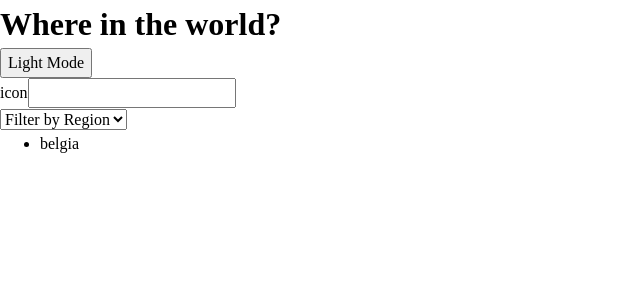
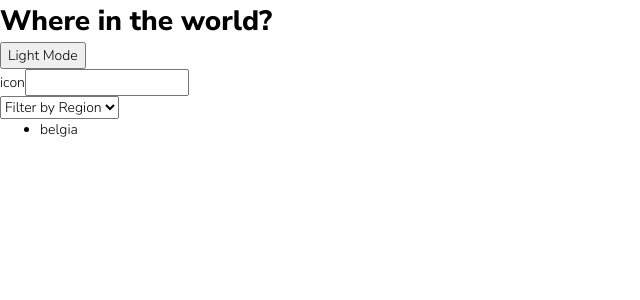
Before and after one commit to edo979/rest-countries-app, a React (Vite) app: page / in a window 1280 px wide. Shown: the top 300 px of the page, without its empty margins (0-640 px from the left). Built offline with nearby package versions, Linux system fonts and the light colour scheme.

Commit message:
add color and font

```diff
--- /dev/null
+++ b/src/sass/_vars.scss
@@ -0,0 +1,21 @@
+@import url('https://fonts.googleapis.com/css2?family=Nunito+Sans:wght@300;600;800&display=swap');
+
+:root {
+  --clr-dark-200: 209, 23%, 22%,
+  --clr-dark-100: 207, 26%, 17%,
+  --clr-light-100: 200, 15%, 8%,
+  --clr-light-500: 0, 0%, 52%,
+  --clr-light-900: 0, 0%, 98%,
+  --clr-white: 0, 0%, 100%;
+}
+// - Dark Blue (Dark Mode Elements): hsl(209, 23%, 22%)
+// - Very Dark Blue (Dark Mode Background): hsl(207, 26%, 17%)
+// - Very Dark Blue (Light Mode Text): hsl(200, 15%, 8%)
+// - Dark Gray (Light Mode Input): hsl(0, 0%, 52%)
+// - Very Light Gray (Light Mode Background): hsl(0, 0%, 98%)
+// - White (Dark Mode Text & Light Mode Elements): hsl(0, 0%, 100%)
+
+html {
+  font-size: 14px;
+  font-family: 'Nunito Sans', sans-serif;
+}
--- a/src/sass/style.scss
+++ b/src/sass/style.scss
@@ -1,2 +1,4 @@
+@use 'vars' as *;
+
 @use 'reset';
 @use 'layout';
```
